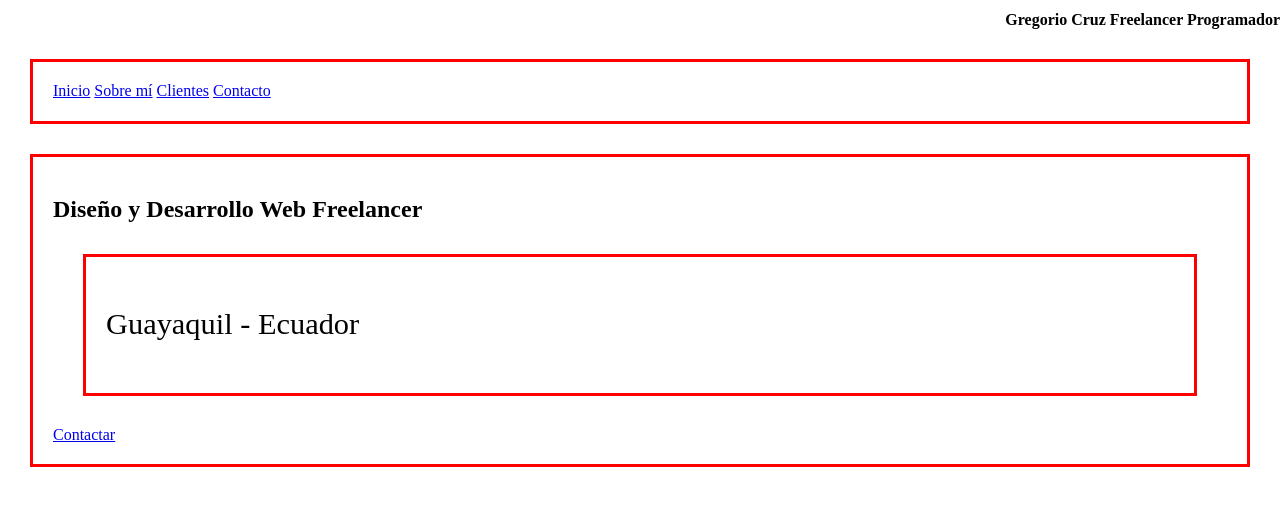
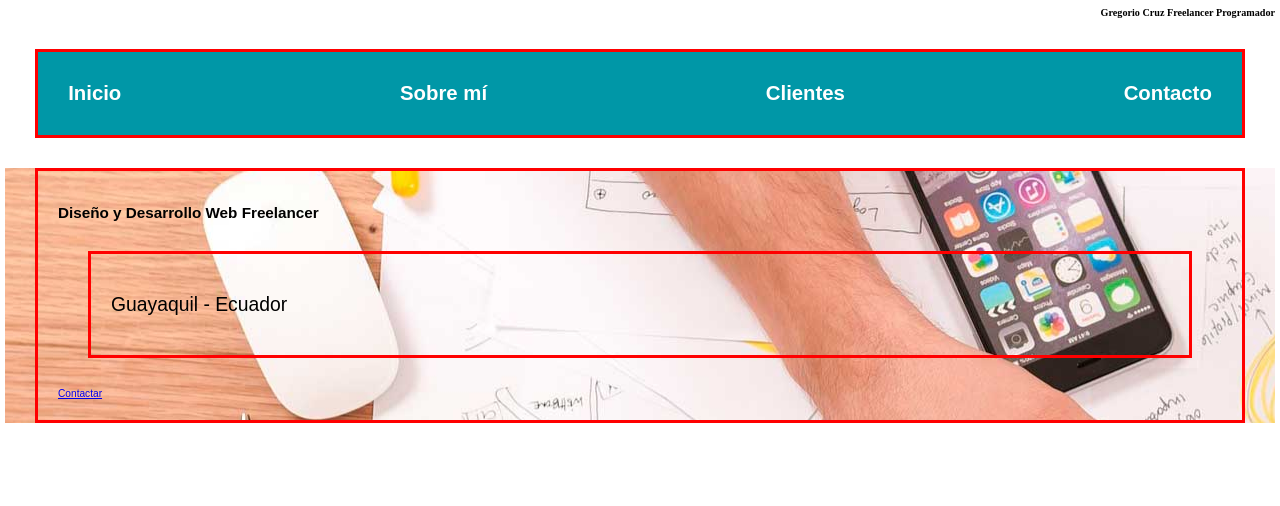
Before and after one commit to gmcruzgonzabay/Programacion-web-04, a PHP site: page / in a window 1280 px wide. Shown: the top 506 px of the page. Run offline with PHP 8.4, Linux system fonts and the light colour scheme; some libraries are stand-ins or nearby versions.

Commit message:
nav y hero
Uso de css en el menu y la imagen

```diff
--- a/27-julio/html project/css/styles.css
+++ b/27-julio/html project/css/styles.css
@@ -1,3 +1,70 @@
+:root{
+
+    /*Declaracion de variables*/
+
+    --blanco: #ffffff;
+    --oscuro: #212121;
+    --primario: #ffc107;
+    --secundario: #0097a7;
+
+}
+html{
+    font-size: 63.6%;
+}
+
+body
+{
+        font-family:Arial, Helvetica, sans-serif;
+        margin: 5px;
+}
+
+.contenedor{
+
+    margin: 0;
+}
+
+/*Navegacion*/
+.nav-bg{
+    background-color: var(--secundario);
+}
+
+.navegacion-principal
+{
+    display:flex;
+    justify-content: space-between;
+}
+
+.navegacion-principal a
+{
+    color: var(--blanco);
+    text-decoration: none;
+    font-size: 2rem;
+    font-weight: bold;
+    padding: 1rem;
+
+}
+.navegacion-principa a:hover{
+
+    background-color: var(--primario);
+    color: var(--oscuro);
+}
+
+.hero{
+
+    background-image: url(../img/hero.jpg);
+
+}
+
+
+
+
+
+
+
+
+
+
+
 
 h1
 
--- a/27-julio/html project/index.html
+++ b/27-julio/html project/index.html
@@ -61,6 +61,8 @@
     <!-- Hero -->
     <section class="hero">
 
+        <!--<img width="auto" height="400" src="img/hero.jpg">-->
+
         <!-- Capa oscura sobre la imagen -->
         <div class="contenido-hero">
 
```
Also changed, not shown: 2 other files.
